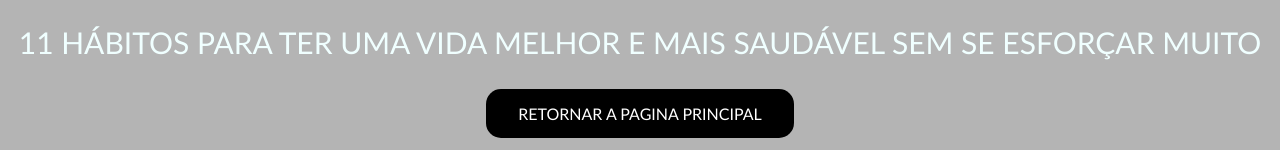
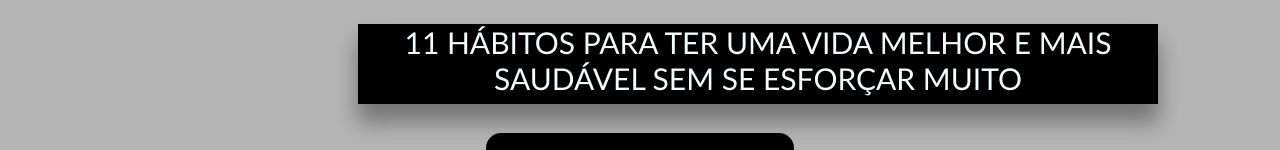
Before and after one commit to RuanCS25/Projeto01, a plain HTML site: page indexPg2.html in a window 1280 px wide. Shown: the part 343-493 px from the top of the page. Drawn offline with Linux system fonts and the light colour scheme.

Commit message:
projetos02

```diff
--- a/indexPg2.html
+++ b/indexPg2.html
@@ -2,7 +2,7 @@
     <html>
         <head>
             <meta charset=" UTF-8"/>
-            <title>Site pg2</title>
+            <title>COMO TER UM ESTILO DE VIDA SAUDÁVEL PG2</title>
 
             <link rel="stylesheet" type="text/css" href="styles2.css" media="screen">
 
--- a/styles2.css
+++ b/styles2.css
@@ -2,7 +2,14 @@
    font-size: 30px;
    font-family:'Gill Sans', 'Gill Sans MT', Calibri, 'Trebuchet MS', sans-serif;
    text-align: center;
-   color: azure;
+   color: #f0ffff;
+   height: 80PX;
+   width: 800px;
+   background-color: #000000;
+   float : center;
+   margin-top: 10px;
+   margin-left: 350px;
+   box-shadow: 0 20px 20px 0 rgba(0, 0, 0, 0.2), 0 15px 20px 0 rgba(0, 0, 0, 0.19);
 }
 
 button {
```
Also changed, not shown: index.html (+1 -1 lines).
